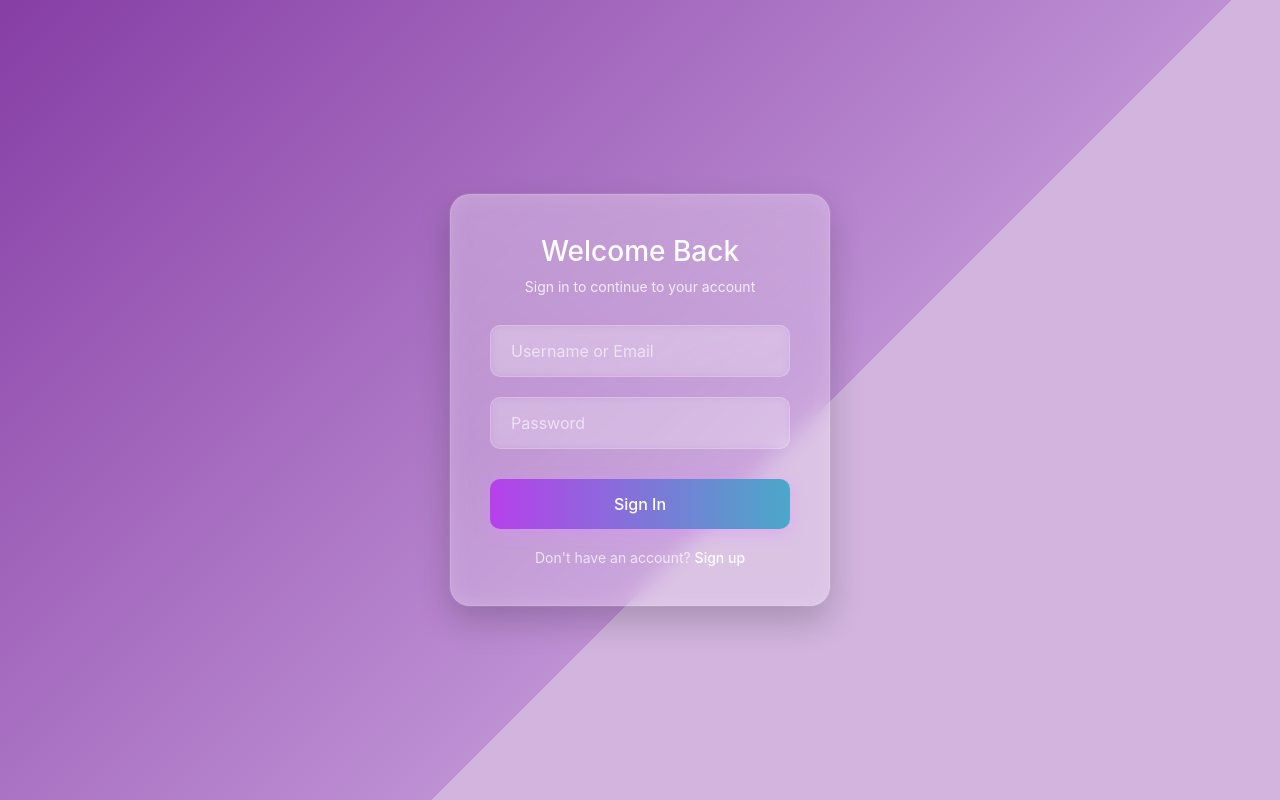
After one commit to mithles-o5/Delivery, a Django app: page /login/ in a window 1280 px wide. The commit adds this page. Run offline with Django 5.2, Linux system fonts and the light colour scheme.

Commit message:
commit_4

```diff
--- a/delivery/Aimodel/urls.py
+++ b/delivery/Aimodel/urls.py
@@ -1,7 +1,8 @@
 from django.urls import path
-from .views import PredictDelay,map_view
+from .views import PredictDelay,map_view,login
 
 urlpatterns = [
     path('predict/', PredictDelay.as_view(), name='predict-delay'),
     path('map/', map_view, name='map'),
+    path('login/', login, name='login'),
 ]
--- a/delivery/Aimodel/views.py
+++ b/delivery/Aimodel/views.py
@@ -45,6 +45,9 @@ from django.contrib.auth.decorators import login_required
 def map_view(request):
     return render(request, 'map.html')
 
+def login(request):
+    return render (request,'login.html')
+
 from django.http import JsonResponse
 
 def get_route(request):
--- a/delivery/delivery/urls.py
+++ b/delivery/delivery/urls.py
@@ -17,11 +17,12 @@ Including another URLconf
 from django.contrib import admin
 from django.urls import path, include
 from django.views.generic import TemplateView
-from Aimodel.views import map_view
+from Aimodel.views import map_view,login
 urlpatterns = [
     path('admin/', admin.site.urls),
     path('api/', include('Aimodel.urls')),  # Backend API
     path('', TemplateView.as_view(template_name='index.html'), name='frontend'),  # Frontend
     path('map/', map_view, name='map'),
+    path('login/', login, name='login'),
     # path('login/', auth_views.LoginView.as_view(template_name='login.html'), name='login'),
 ]
--- a/delivery/templates/index.html
+++ b/delivery/templates/index.html
@@ -5,6 +5,6 @@
     <title>Document</title>
 </head>
 <body>
-    <h1>Home</h1>
+
 </body>
 </html>
--- /dev/null
+++ b/delivery/templates/login.html
@@ -0,0 +1,175 @@
+<!DOCTYPE html>
+<html lang="en">
+<head>
+    <meta charset="UTF-8">
+    <meta name="viewport" content="width=device-width, initial-scale=1.0">
+    <title>MacBook Inspired Login</title>
+    <style>
+        * {
+            margin: 0;
+            padding: 0;
+            box-sizing: border-box;
+            font-family: -apple-system, BlinkMacSystemFont, 'Segoe UI', Roboto, Oxygen, Ubuntu, Cantarell, 'Open Sans', 'Helvetica Neue', sans-serif;
+        }
+
+        body {
+            height: 100vh;
+            display: flex;
+            justify-content: center;
+            align-items: center;
+            background: linear-gradient(135deg,
+                #cb6cf4 10%,
+                #9b59b6 25%,
+                #600585 50%,
+                #be90d4 75%,
+                #d2b4de 75%);
+            background-size: 400% 400%;
+            animation: gradientBG 15s ease infinite;
+        }
+
+        @keyframes gradientBG {
+            0% {
+                background-position: 0% 50%;
+            }
+            50% {
+                background-position: 100% 50%;
+            }
+            100% {
+                background-position: 0% 50%;
+            }
+        }
+
+        .login-container {
+            width: 380px;
+            padding: 40px;
+            background: rgba(255, 255, 255, 0.2);
+            backdrop-filter: blur(10px);
+            border-radius: 20px;
+            box-shadow: 0 15px 35px rgba(0, 0, 0, 0.2),
+                        0 0 0 1px rgba(255, 255, 255, 0.1),
+                        inset 0 0 0 1px rgba(255, 255, 255, 0.1),
+                        inset 0 0 20px rgba(255, 255, 255, 0.15);
+            position: relative;
+            overflow: hidden;
+        }
+
+        .login-container::before {
+            content: '';
+            position: absolute;
+            top: -50%;
+            left: -50%;
+            width: 200%;
+            height: 200%;
+            background: linear-gradient(
+                to bottom right,
+                rgba(255, 255, 255, 0.3) 0%,
+                rgba(255, 255, 255, 0) 50%
+            );
+            transform: rotate(30deg);
+            pointer-events: none;
+        }
+
+        .login-header {
+            text-align: center;
+            margin-bottom: 30px;
+            color: white;
+        }
+
+        .login-header h1 {
+            font-weight: 500;
+            font-size: 28px;
+            margin-bottom: 10px;
+        }
+
+        .login-header p {
+            opacity: 0.8;
+            font-size: 14px;
+        }
+
+        .input-group {
+            margin-bottom: 20px;
+            position: relative;
+        }
+
+        .input-group input {
+            width: 100%;
+            padding: 15px 20px;
+            background: rgba(255, 255, 255, 0.1);
+            border: 1px solid rgba(255, 255, 255, 0.2);
+            border-radius: 10px;
+            color: white;
+            font-size: 16px;
+            backdrop-filter: blur(5px);
+            transition: all 0.3s ease;
+        }
+
+        .input-group input:focus {
+            outline: none;
+            border-color: rgba(255, 255, 255, 0.4);
+            background: rgba(255, 255, 255, 0.15);
+            box-shadow: 0 0 0 3px rgba(255, 255, 255, 0.1);
+        }
+
+        .input-group input::placeholder {
+            color: rgba(255, 255, 255, 0.6);
+        }
+
+        .login-button {
+            width: 100%;
+            padding: 15px;
+            background: linear-gradient(to left, #4ba8c9, #b740ea);
+            border: none;
+            border-radius: 10px;
+            color: white;
+            font-size: 16px;
+            font-weight: 500;
+            cursor: pointer;
+            transition: all 0.3s ease;
+            margin-top: 10px;
+            box-shadow: 0 4px 15px rgba(220, 139, 255, 0.4);
+        }
+
+        .login-button:hover {
+            transform: translateY(-2px);
+            box-shadow: 0 6px 20px rgba(142, 68, 173, 0.6);
+        }
+
+        .login-footer {
+            margin-top: 20px;
+            text-align: center;
+            font-size: 14px;
+            color: rgba(255, 255, 255, 0.7);
+        }
+
+        .login-footer a {
+            color: white;
+            text-decoration: none;
+            font-weight: 500;
+        }
+    </style>
+</head>
+<body>
+    <div class="login-container">
+        <div class="login-header">
+            <h1>Welcome Back</h1>
+            <p>Sign in to continue to your account</p>
+        </div>
+
+        <form>
+            <div class="input-group">
+                <input type="text" placeholder="Username or Email" required>
+            </div>
+
+            <div class="input-group">
+                <input type="password" placeholder="Password" required>
+            </div>
+
+            <button type="submit" class="login-button">Sign In</button>
+
+            <div class="login-footer">
+                <p>Don't have an account? <a href="#">Sign up</a></p>
+            </div>
+        </form>
+    </div>
+</body>
+</html>
```
Also changed, not shown: delivery/templates/map.html (+204 -53 lines), delivery/templates/registeration.html (added, +151 -0 lines), delivery/train_model.py (line endings or trailing spaces).
